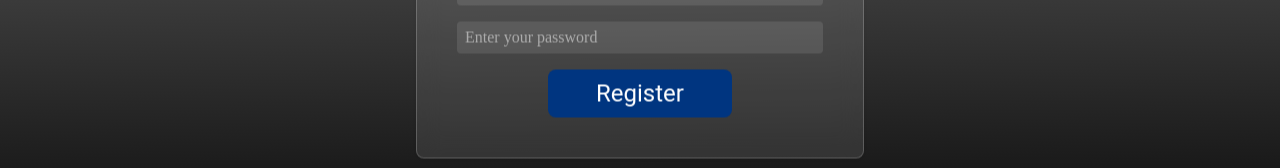
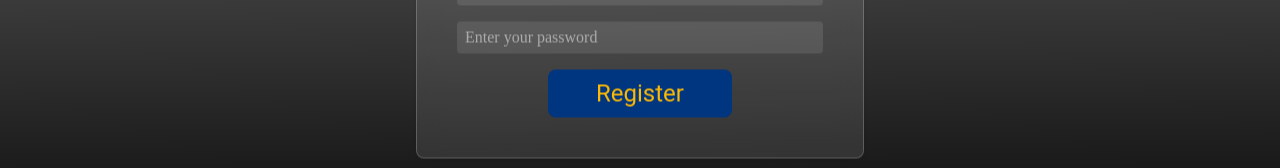
Before and after one commit to Noel-byte/todoapp-frontend, a React (Vite) app: page /register in a window 1280 px wide. Shown: the part 421-589 px from the top of the page. Built offline with nearby package versions, Linux system fonts and the light colour scheme.

Commit message:
modified frontend

```diff
--- a/src/components/Login.jsx
+++ b/src/components/Login.jsx
@@ -97,7 +97,7 @@ export const Login = () => {
           />
           <button
             type="submit"
-            className="bg-button py-2 px-12 font-buttons text-base sm:text-lg md:text-xl lg:text-2xl rounded-lg w-full sm:w-auto text-white hover:cursor-pointer hover:bg-button/10"
+            className="bg-button py-2 px-12 font-buttons text-base sm:text-lg md:text-xl lg:text-2xl rounded-lg w-full sm:w-auto text-heading hover:cursor-pointer hover:bg-button/10"
           >
             Login
           </button>
--- a/src/components/Register.jsx
+++ b/src/components/Register.jsx
@@ -63,7 +63,7 @@ export const Register = () => {
           <Toaster />
           <button
             type="submit"
-            className="bg-button py-2 px-12 font-buttons text-base sm:text-lg md:text-xl lg:text-2xl rounded-lg w-full sm:w-auto text-white hover:cursor-pointer  hover:bg-button/10"
+            className="bg-button py-2 px-12 font-buttons text-base sm:text-lg md:text-xl lg:text-2xl rounded-lg w-full sm:w-auto text-heading hover:cursor-pointer  hover:bg-button/10"
           >
             Register
           </button>
```
